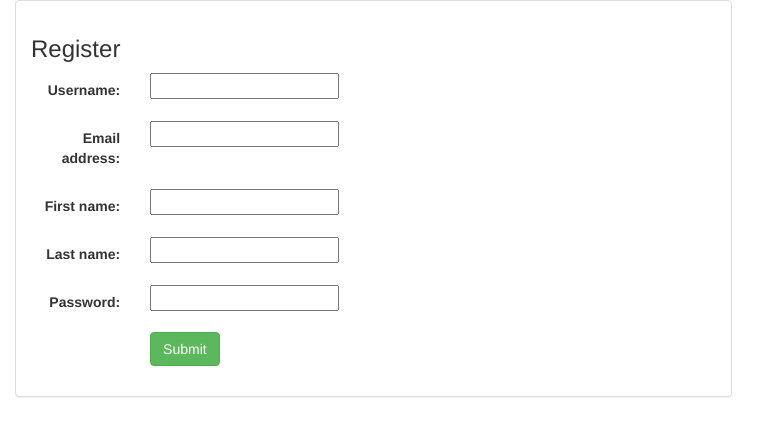
After one commit to devillarosa/AWS_Django_Website, a Django app: page /register/ in a window 1280 px wide. The commit adds this page. Shown: the top 436 px of the page, without its empty margins (0-780 px from the left). Run offline with Django 3.2, Linux system fonts and the light colour scheme; some libraries are stand-ins or nearby versions.

Commit message:
Initial implementation of registering users

```diff
--- /dev/null
+++ b/fitness/forms.py
@@ -0,0 +1,10 @@
+from django.contrib.auth.models import User
+from django import forms
+
+class UserForm(forms.ModelForm):
+
+    password = forms.CharField(widget=forms.PasswordInput)
+
+    class Meta:
+        model = User
+        fields = ['username', 'email', 'first_name', 'last_name', 'password']
--- a/fitness/templates/fitness/base.html
+++ b/fitness/templates/fitness/base.html
@@ -6,34 +6,8 @@
     <link rel="stylesheet" href="https://maxcdn.bootstrapcdn.com/bootstrap/3.3.6/css/bootstrap.min.css">
     <script src="https://ajax.googleapis.com/ajax/libs/jquery/1.12.0/jquery.min.js"></script>
     <script src="http://maxcdn.bootstrapcdn.com/bootstrap/3.3.6/js/bootstrap.min.js"></script>
-
 </head>
 <body>
-	<div class="navbar navbar-default navbar-fixed-top"i>
-		<div class=" navbar-collapse collapse" id="navbar-main">
-			<ul class="nav navbar-nav">
-			<li class="active"><a href="#">Link</a>
-			</li>
-			<li><a href="#">Link</a>
-			</li>
-			<li><a href="#">Link</a>
-			</li>
-			<li><a href="#">Link</a>
-			</li>
-			<li><a href="#">Link</a>
-			</li>
-			</ul>
-			<form class="navbar-form navbar-right" role="search">
-				<div class="form-group">
-					<input type="text" class="form-control" name="email" placeholder="Email">
-				</div>
-				<div class="form-group">
-					<input type="text" class="form-control" name="password" placeholder="Password">
-				</div>
-				<button type="submit" class="btn btn-default">Sign In</button>
-			</form>
-		</div>
-	</div>
 {% block body %}
 {% endblock %}
 </body>
--- /dev/null
+++ b/fitness/templates/fitness/form_template.html
@@ -0,0 +1,9 @@
+{% for field in form %}
+<div class="form-group">
+    <div class="col-sm-offset-2 col-sm-10">
+        <span class="text-danger small">{{ field.errors }}</span>
+    </div>
+    <label class="control-label col-sm-2" for="form_title">{{ field.label_tag }}</label>
+    <div class="col-sm-10">{{ field }}</div>
+</div>
+{% endfor %}
--- a/fitness/templates/fitness/index.html
+++ b/fitness/templates/fitness/index.html
@@ -2,6 +2,5 @@
 
 {% block body %}
 
-	<h1>Index Page</h1>
 
 {% endblock %}
--- /dev/null
+++ b/fitness/templates/fitness/register.html
@@ -0,0 +1,33 @@
+{% extends 'fitness/base.html' %}
+{% block title %}Register{% endblock %}
+
+{% block body %}
+
+<div class="container-fluid">
+
+    <div class="row">
+
+        <div class="col-sm-12 col-md-7">
+            <div class="panel panel-default">
+                <div class="panel-body">
+                    <h3>Register</h3>
+                    {% if error_message %}
+                    <p><strong>{{ error_message }}</strong></p>
+                    {% endif %}
+                    <form class="form-horizontal" role="form" action="/api/user/" method="post" enctype="multipart/form-data">
+                        {% csrf_token %}
+                        {% include 'fitness/form_template.html' %}
+                        <div class="form-group">
+                            <div class="col-sm-offset-2 col-sm-10">
+                                <button type="submit" class="btn btn-success">Submit</button>
+                            </div>
+                        </div>
+                    </form>
+                </div>
+            </div>
+        </div>
+    </div>
+
+
+
+    {% endblock %}
--- a/fitness/urls.py
+++ b/fitness/urls.py
@@ -1,6 +1,6 @@
 from django.conf.urls import url
 from rest_framework.urlpatterns import format_suffix_patterns
-from .views import index
+from .views import index, UserFormView
 from .api.views import UserCreateView, UserDetailsView
 from .api.views import ExerciseNameCreateView, ExerciseNameDetailsView
 from .api.views import ExerciseCreateView, ExerciseDetailsView
@@ -9,6 +9,8 @@ from .api.views import WorkoutCreateView, WorkoutDetailsView
 urlpatterns = [
     # /
     url(r'^$', index, name='index'),
+
+    url(r'^register/$', UserFormView.as_view(), name='register'),
 
     # /user/
     url(r'api/user/$', UserCreateView.as_view(), name='create_user'),
--- a/fitness/views.py
+++ b/fitness/views.py
@@ -2,7 +2,45 @@
 from __future__ import unicode_literals
 
 from django.contrib.auth.models import User
-from django.shortcuts import render, get_object_or_404
+from django.shortcuts import render, redirect, get_object_or_404
+from django.contrib.auth import authenticate, login
+from django.views.generic import View
+
+from .forms import UserForm
 
 def index(request):
     return render(request, 'fitness/index.html')
+
+class UserFormView(View):
+    form_class = UserForm
+    template_name = 'fitness/register.html'
+
+    def get(self, request):
+        form = self.form_class(None)
+        return render(request, self.template_name, {'form' : form})
+
+    # process form data
+    def post(self, request):
+        form = self.form_class(request.POST)
+
+        if form.is_valid():
+            #Creates an object from the form. Doesn't save it to the database yet. Stores it locally
+            user = form.save(commit=False)
+
+            # cleaned (normalized) data
+            username = form.cleaned_data['username']
+            password = form.cleaned_data['password']
+            user.set_password(password)
+            # Save to the database
+            user.save()
+
+            # returns User objects if credientials are correct
+            user = authenicate(username=username, password=password)
+
+            if user is not None:
+
+                if user.is_active:
+                    login(request, user)
+                    return redirect('fitness:index')
+        else:
+            return render(request, self.template_name, {'form':form})
```
Also changed, not shown: db.sqlite3.
